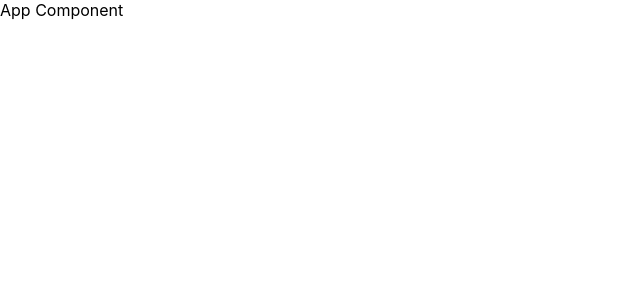
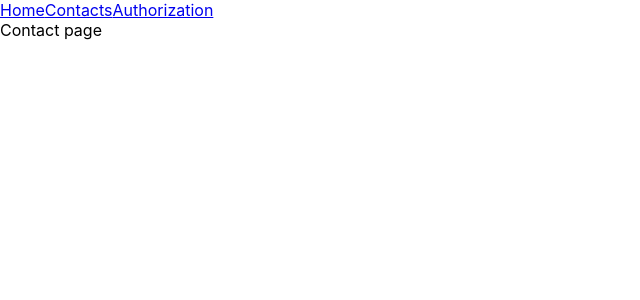
Before and after one commit to b01ma/goit-react-hw-08-phonebook, a React (Create React App) app: page /goit-react-hw-08-phonebook/contacts in a window 1280 px wide. Shown: the top 300 px of the page, without its empty margins (0-640 px from the left). Built offline with nearby package versions, Linux system fonts and the light colour scheme.

Commit message:
set up + basic Route structure

```diff
--- a/package.json
+++ b/package.json
@@ -12,6 +12,7 @@
     "react": "^17.0.2",
     "react-dom": "^17.0.2",
     "react-redux": "^8.0.2",
+    "react-router-dom": "^6.3.0",
     "react-scripts": "5.0.0",
     "redux": "^4.2.0",
     "redux-logger": "^3.0.6",
--- a/src/components/App.jsx
+++ b/src/components/App.jsx
@@ -1,3 +1,22 @@
+import { Routes, Route, NavLink } from 'react-router-dom';
+import Home from 'pages/home/home';
+import Contacts from 'pages/contacts/contacts';
+import Authorithation from 'pages/auth/authorithation';
+
 export const App = () => {
-  return <div>App Component</div>;
+  return (
+    <div>
+      <nav>
+        <NavLink to="/">Home</NavLink>
+        <NavLink to="/contacts">Contacts</NavLink>
+        <NavLink to="/auth">Authorization</NavLink>
+      </nav>
+
+      <Routes>
+        <Route path="/" element={<Home />} />
+        <Route path="/contacts" element={<Contacts />} />
+        <Route path="/auth" element={<Authorithation />} />
+      </Routes>
+    </div>
+  );
 };
--- a/src/index.js
+++ b/src/index.js
@@ -3,10 +3,13 @@ import ReactDOM from 'react-dom';
 import { App } from 'components/App';
 import reportWebVitals from './reportWebVitals';
 import './index.css';
+import { BrowserRouter as Router } from 'react-router-dom';
 
 ReactDOM.render(
   <React.StrictMode>
-    <App />
+    <Router basename="/goit-react-hw-08-phonebook/">
+      <App />
+    </Router>
   </React.StrictMode>,
   document.getElementById('root')
 );
--- /dev/null
+++ b/src/pages/auth/authorithation.jsx
@@ -0,0 +1,7 @@
+import React from 'react';
+
+const Authorithation = () => {
+  return <div>Auth page</div>;
+};
+
+export default Authorithation;
--- /dev/null
+++ b/src/pages/contacts/contacts.jsx
@@ -0,0 +1,7 @@
+import React from 'react';
+
+const Contacts = () => {
+  return <div>Contact page</div>;
+};
+
+export default Contacts;
--- /dev/null
+++ b/src/pages/home/home.jsx
@@ -0,0 +1,7 @@
+import React from 'react';
+
+function Home() {
+  return <div>Home page</div>;
+}
+
+export default Home;
```
Also changed, not shown: src/components/contactForm/contactForm.jsx (added), src/components/contactList/contactList.jsx (added), src/components/logininForm.jsx/loginForm.jsx (added), src/components/navBar/navBar.jsx (added), src/components/registerForm/registerForm.jsx (added), 1 other file (tests, documents, lock files or other folders).
